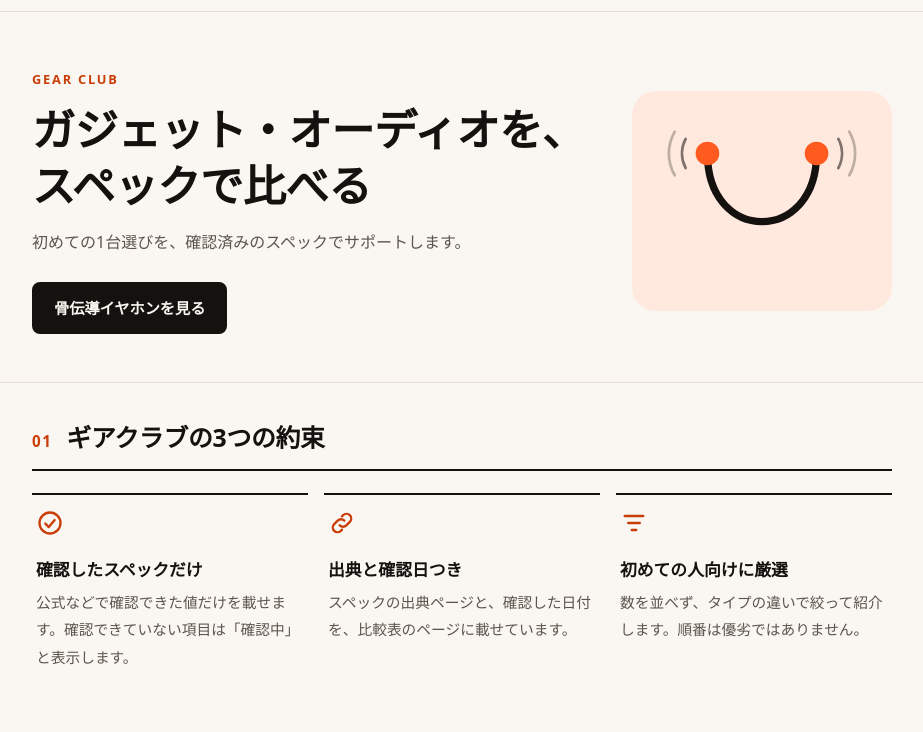
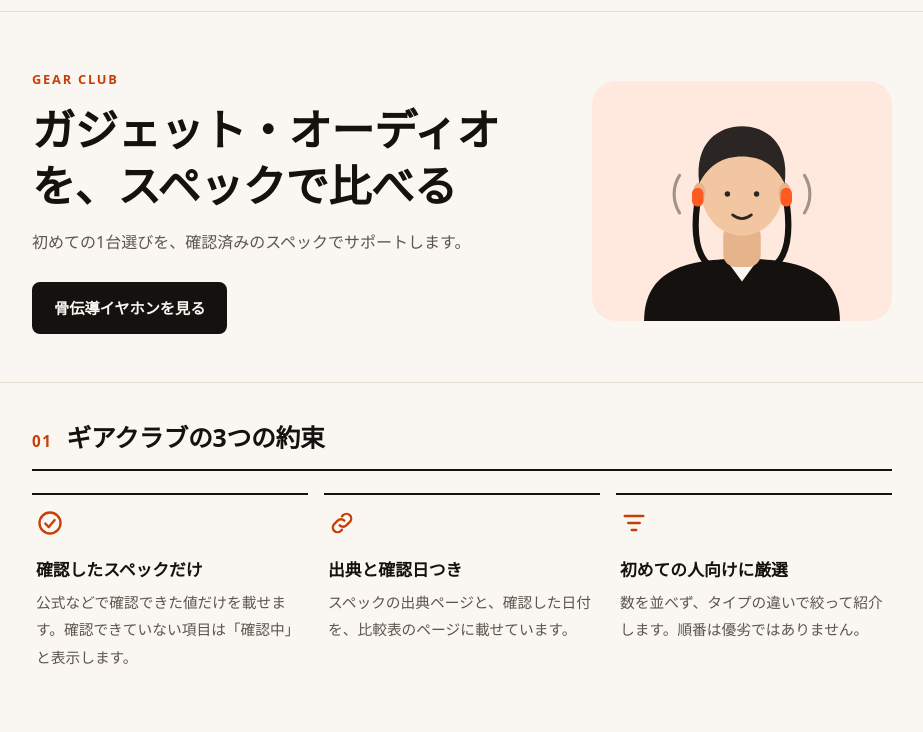
Before and after one commit to gearkurabe/site, an Astro site: page / in a window 1280 px wide. Shown: the part 51-783 px from the top of the page, without its empty margins (178-1101 px from the left). Built offline with nearby package versions, Linux system fonts and the light colour scheme; Astro itself is replaced by a stand-in of ours.

Commit message:
Add files via upload

```diff
--- a/src/components/Hero.astro
+++ b/src/components/Hero.astro
@@ -1,5 +1,6 @@
 ---
-const { title, lead = '', eyebrow = '' } = Astro.props;
+import site from '../data/site.json';
+const { title, lead = '', eyebrow = '', image = site.heroImage, imageAlt = site.heroImageAlt } = Astro.props;
 ---
 <section class="hero">
   <div class="hero-inner">
@@ -9,16 +10,30 @@ const { title, lead = '', eyebrow = '' } = Astro.props;
       {lead && <p class="hero-lead">{lead}</p>}
       <slot />
     </div>
-    <div class="hero-panel" aria-hidden="true">
-      <svg viewBox="0 0 220 160" width="200" focusable="false">
-        <path d="M50 28 C50 128 170 128 170 28" fill="none" stroke="currentColor" stroke-width="8" stroke-linecap="round" />
-        <circle cx="50" cy="28" r="13" fill="#ff5a1f" />
-        <circle cx="170" cy="28" r="13" fill="#ff5a1f" />
-        <path d="M26 12 a34 34 0 0 0 0 32" fill="none" stroke="currentColor" stroke-width="3" stroke-linecap="round" opacity="0.55" />
-        <path d="M14 4 a48 48 0 0 0 0 48" fill="none" stroke="currentColor" stroke-width="3" stroke-linecap="round" opacity="0.28" />
-        <path d="M194 12 a34 34 0 0 1 0 32" fill="none" stroke="currentColor" stroke-width="3" stroke-linecap="round" opacity="0.55" />
-        <path d="M206 4 a48 48 0 0 1 0 48" fill="none" stroke="currentColor" stroke-width="3" stroke-linecap="round" opacity="0.28" />
-      </svg>
-    </div>
+    {image ? (
+      <div class="hero-panel has-image">
+        <img src={image} alt={imageAlt} width="680" height="480" loading="eager" decoding="async" />
+      </div>
+    ) : (
+      <div class="hero-panel" aria-hidden="true">
+        <svg viewBox="0 0 240 220" width="250" focusable="false">
+          <path d="M78 100 C70 150 80 176 120 177 C160 176 170 150 162 100" fill="none" stroke="#14110f" stroke-width="6" stroke-linecap="round" />
+          <path d="M26 220 C26 170 68 160 120 160 C172 160 214 170 214 220 Z" fill="#14110f" />
+          <path d="M104 160 L120 182 L136 160 Z" fill="#faf7f2" />
+          <rect x="102" y="126" width="36" height="42" rx="12" fill="#e6b48a" />
+          <ellipse cx="120" cy="92" rx="40" ry="46" fill="#f2c6a0" />
+          <ellipse cx="79" cy="97" rx="6" ry="10" fill="#e6b48a" />
+          <ellipse cx="161" cy="97" rx="6" ry="10" fill="#e6b48a" />
+          <path d="M79 88 C74 48 98 33 120 33 C142 33 166 48 161 88 C152 70 138 62 120 62 C102 62 88 70 79 88 Z" fill="#2b2623" />
+          <rect x="72" y="92" width="11" height="18" rx="5.5" fill="#ff5a1f" />
+          <rect x="157" y="92" width="11" height="18" rx="5.5" fill="#ff5a1f" />
+          <path d="M60 80 a34 34 0 0 0 0 36" fill="none" stroke="#14110f" stroke-width="3" stroke-linecap="round" opacity="0.4" />
+          <path d="M180 80 a34 34 0 0 1 0 36" fill="none" stroke="#14110f" stroke-width="3" stroke-linecap="round" opacity="0.4" />
+          <circle cx="106" cy="98" r="2.6" fill="#2b2623" />
+          <circle cx="134" cy="98" r="2.6" fill="#2b2623" />
+          <path d="M111 118 q9 7 18 0" fill="none" stroke="#2b2623" stroke-width="2.6" stroke-linecap="round" />
+        </svg>
+      </div>
+    )}
   </div>
 </section>
--- /dev/null
+++ b/src/data/site.json
@@ -0,0 +1,4 @@
+{
+  "heroImage": null,
+  "heroImageAlt": ""
+}
--- a/src/layouts/Base.astro
+++ b/src/layouts/Base.astro
@@ -48,7 +48,9 @@ const full = title === 'ギアクラブ' ? title : `${title} | ギアクラブ`;
       .hero .eyebrow { margin: 0 0 10px; font-size: 0.8rem; font-weight: 800; letter-spacing: 0.14em; color: var(--accent-text); text-transform: uppercase; }
       .hero h1 { margin: 0 0 14px; font-size: clamp(1.7rem, 4.6vw, 2.7rem); line-height: 1.3; font-weight: 800; letter-spacing: -0.01em; }
       .hero-lead { margin: 0 0 24px; color: var(--muted); max-width: 32em; }
-      .hero-panel { background: var(--badge-bg); color: var(--text); border-radius: 24px; width: 260px; height: 220px; display: grid; place-items: center; }
+      .hero-panel { background: var(--badge-bg); color: var(--text); border-radius: 24px; width: 300px; height: 240px; display: grid; place-items: end center; overflow: hidden; }
+      .hero-panel.has-image { width: 360px; height: 260px; }
+      .hero-panel img { width: 100%; height: 100%; object-fit: cover; display: block; }
 
       main { max-width: 900px; margin: 0 auto; padding: 32px 20px 64px; }
       h1 { font-size: 1.7rem; line-height: 1.4; margin: 0 0 8px; font-weight: 800; }
@@ -130,8 +132,8 @@ const full = title === 'ギアクラブ' ? title : `${title} | ギアクラブ`;
 
       @media (max-width: 640px) {
         .hero-inner { grid-template-columns: 1fr; padding: 36px 20px 32px; }
-        .hero-panel { width: 100%; height: 150px; }
-        .hero-panel svg { width: 140px; }
+        .hero-panel, .hero-panel.has-image { width: 100%; height: 200px; }
+        .hero-panel svg { width: 190px; }
         .nav a { margin-left: 12px; }
         .band { font-size: 1.3rem; margin-top: 48px; }
         .card.product { grid-template-columns: 1fr; }
```
